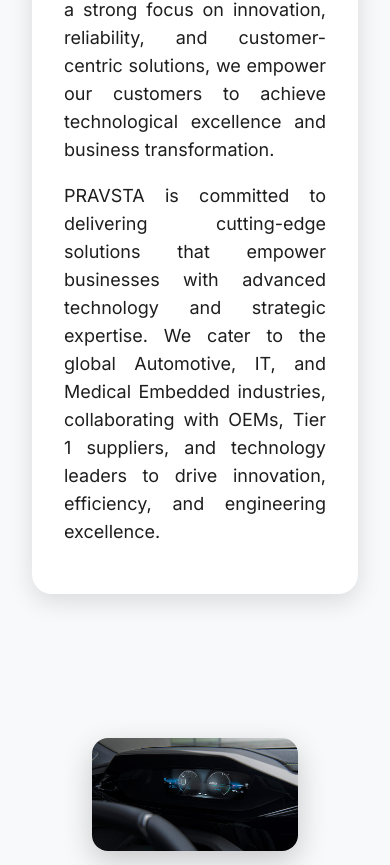
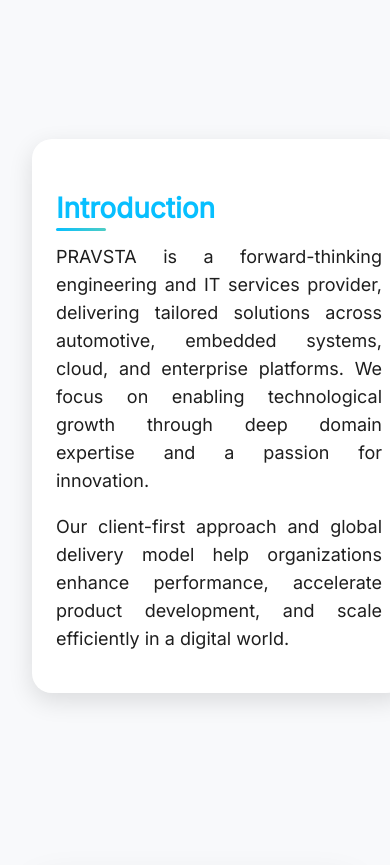
Before and after one commit to vinayaknaganuri7/pravsta, a React (Create React App) app: page / in a window 390 px wide. Shown: the part 1129-1994 px from the top of the page. Built offline with nearby package versions, Linux system fonts and the light colour scheme.

Commit message:
Section created

```diff
--- a/src/pages/Home.css
+++ b/src/pages/Home.css
@@ -1,5 +1,4 @@
-/* Home.css */
-
+/* === General Layout === */
 .home-wrapper {
   background-color: #f8f9fb;
   color: #111;
@@ -11,61 +10,48 @@
   padding: 4rem 2rem;
 }
 
+/* === Section Headings === */
 .home-header {
   font-size: 2rem;
-  font-weight: bold;
+  font-weight: 700;
   text-align: center;
   margin-bottom: 2rem;
-  color: #111;
+  color: #07BFFF;
 }
 
-
+/* === Intro + Vision Section Layout === */
 .intro-row {
   display: flex;
-  flex-direction: row;
-  align-items: center;
-  justify-content: space-around;
+  flex-wrap: wrap;
+  align-items: stretch;
+  justify-content: center;
   gap: 2rem;
-  flex-wrap: wrap;
 }
 
 .intro-image-wrapper {
-  flex: 1;
-  display: flex;
-  justify-content: center;
-  align-items: center;
-  position: relative;
+  flex: 1 1 600px;
+  max-width: 640px;
   padding: 1rem;
 }
 
-.intro-image-wrapper img {
-  max-width: 70%;
+.intro-sub-image {
+  width: 100%;
   height: auto;
-  border-radius: 16px;
-  box-shadow: 0 10px 30px rgba(0, 0, 0, 0.2);
+  object-fit: cover;
+  border-radius: 20px;
+  box-shadow: 0 20px 40px rgba(0, 0, 0, 0.12);
   transition: transform 0.4s ease, box-shadow 0.4s ease;
 }
 
-/* Optional hover effect */
-.intro-image-wrapper img:hover {
+.intro-sub-image:hover {
   transform: scale(1.03);
-  box-shadow: 0 20px 40px rgba(0, 0, 0, 0.25);
-}
-
-
-.intro-sub-image {
-  width: 100%;
-  max-width: 500px;
-  height: auto;
-  border-radius: 20px;
-  box-shadow: 0 10px 30px rgba(0, 0, 0, 0.1);
+  box-shadow: 0 25px 50px rgba(0, 0, 0, 0.18);
 }
 
 .card-grid {
-  flex: 1;
-  display: flex;
-  justify-content: center;
-  align-items: center;
+  flex: 1 1 600px;
+  max-width: 640px;
+  padding: 1rem;
 }
 
 .info-card {
@@ -73,68 +59,130 @@
   padding: 2rem;
   border-radius: 20px;
   box-shadow: 0 8px 24px rgba(0, 0, 0, 0.12);
-  max-width: 100%;
   width: 100%;
-  max-width: 640px;
   text-align: left;
+  font-family: 'Inter', 'Poppins', sans-serif;
   transition: transform 0.3s ease, box-shadow 0.3s ease;
-  font-family: 'Inter', 'Poppins', 'Segoe UI', sans-serif;
 }
 
-/* Optional hover effect */
 .info-card:hover {
-  transform: translateY(-5px);
+  transform: translateY(-4px);
   box-shadow: 0 12px 32px rgba(0, 0, 0, 0.15);
 }
 
-
 .info-card h3 {
-  font-size: 1.75rem; /* 28px */
+  font-size: 1.75rem;
   font-weight: 700;
   color: #07BFFF;
-  font-family: 'Poppins', 'Segoe UI', sans-serif;
   margin-bottom: 1rem;
   position: relative;
-  letter-spacing: -0.3px;
-  line-height: 1.3;
 }
 
-/* Optional decorative underline */
 .info-card h3::after {
   content: "";
   position: absolute;
+  bottom: -6px;
   left: 0;
-  bottom: -6px;
   height: 3px;
   width: 50px;
   background: linear-gradient(90deg, #07BFFF, #4ecdc4);
   border-radius: 4px;
 }
 
-/* Optional subtle hover glow */
-.info-card h3:hover {
-  text-shadow: 0 2px 8px rgba(7, 191, 255, 0.3);
-  transform: translateY(-1px);
-  transition: all 0.3s ease;
-}
-
-
 .info-card p {
   font-size: 18px;
   line-height: 28px;
-  margin-bottom: 1rem;
   text-align: justify;
   color: #1e1e1e;
-  font-family: 'Inter', 'Poppins', 'Segoe UI', Roboto, sans-serif;
+  margin-bottom: 1rem;
 }
 
+/* === Technology Grid Section === */
+.tech-grid {
+  display: grid;
+  grid-template-columns: repeat(auto-fit, minmax(280px, 1fr));
+  gap: 2rem;
+  margin-top: 2rem;
+  justify-items: center;
+}
+
+.tech-card {
+  background-color: #ffffff;
+  border-radius: 20px;
+  box-shadow: 0 6px 20px rgba(0, 0, 0, 0.1);
+  padding: 2rem;
+  text-align: center;
+  transition: transform 0.3s ease, box-shadow 0.3s ease;
+  width: 100%;
+  max-width: 400px;
+}
+
+.tech-card:hover {
+  transform: translateY(-6px);
+  box-shadow: 0 12px 28px rgba(0, 0, 0, 0.12);
+}
+
+.tech-card img {
+  width: 100%;
+  height: auto;
+  border-radius: 16px;
+  margin-bottom: 1rem;
+  object-fit: cover;
+}
+
+.tech-card h4 {
+  font-size: 1.25rem;
+  font-weight: 600;
+  color: #0b5ed7;
+  margin-bottom: 1rem;
+}
+
+.tech-card ul {
+  list-style-type: disc;
+  padding-left: 1.5rem;
+  text-align: left;
+  font-size: 16px;
+  color: #333;
+  line-height: 1.6;
+}
+
+.tech-card ul li {
+  margin-bottom: 0.5rem;
+}
+
+/* === Fade Animation === */
+.fade-in {
+  animation: fadeIn 1s ease-in-out both;
+}
+
+@keyframes fadeIn {
+  0% {
+    opacity: 0;
+    transform: translateY(40px);
+  }
+  100% {
+    opacity: 1;
+    transform: translateY(0);
+  }
+}
+
+/* === Responsive Fixes === */
 @media (max-width: 768px) {
   .intro-row {
     flex-direction: column;
-    gap: 3rem;
   }
 
-  .intro-sub-image {
+  .intro-image-wrapper,
+  .card-grid {
     max-width: 100%;
+    padding: 0;
+  }
+
+  .info-card {
+    padding: 1.5rem;
+  }
+
+  .tech-card {
+    padding: 1.5rem;
   }
 }
--- a/src/pages/Home.js
+++ b/src/pages/Home.js
@@ -5,6 +5,12 @@
 import './Home.css';
 import introImage from '../components/pages/images/Intr.jpg';
 import visionImage from '../components/pages/images/car.jpg';
+
+// Updated image icons
+import iotImage from '../components/pages/images/Intr.jpg';
+import cockpitImage from '../components/pages/images/Intr.jpg';
+import dataToolsImage from '../components/pages/images/Intr.jpg';
+import sapImage from '../components/pages/images/Intr.jpg';
 
 const Home = () => {
   return (
@@ -14,7 +20,6 @@
 
       {/* === Introduction Section === */}
       <section className="home-section fade-in">
-
         <div className="intro-row">
           <div className="intro-image-wrapper">
             <img src={introImage} alt="Introduction" className="intro-sub-image" />
@@ -23,15 +28,13 @@
             <div className="info-card">
               <h3>Introduction</h3>
               <p>
-                PRAVSTA is an engineering solution provider specializing in Automotive Embedded Engineering, IT Solutions,
-                and Product-Based Services. With a strong focus on innovation, reliability, and customer-centric solutions,
-                we empower our customers to achieve technological excellence and business transformation.
+                PRAVSTA is a forward-thinking engineering and IT services provider, delivering tailored solutions across
+                automotive, embedded systems, cloud, and enterprise platforms. We focus on enabling technological growth
+                through deep domain expertise and a passion for innovation.
               </p>
               <p>
-                PRAVSTA is committed to delivering cutting-edge solutions that empower businesses with advanced technology
-                and strategic expertise. We cater to the global Automotive, IT, and Medical Embedded industries,
-                collaborating with OEMs, Tier 1 suppliers, and technology leaders to drive innovation, efficiency,
-                and engineering excellence.
+                Our client-first approach and global delivery model help organizations enhance performance,
+                accelerate product development, and scale efficiently in a digital world.
               </p>
             </div>
           </div>
@@ -40,7 +43,6 @@
 
       {/* === Vision Section === */}
       <section className="home-section fade-in">
-
         <div className="intro-row">
           <div className="intro-image-wrapper">
             <img src={visionImage} alt="Vision" className="intro-sub-image" />
@@ -49,12 +51,74 @@
             <div className="info-card">
               <h3>Our Vision</h3>
               <p>
-                Our vision is to be a trusted global partner, driving digital transformation and innovation across the automotive,
-                IT, and embedded systems. We are committed to a customer-centric approach, ensuring quality, reliability, and excellence
-                in execution, while leveraging our expertise to deliver innovative solutions that empower businesses worldwide.
+                To be a global technology leader, transforming industries through smart engineering and intelligent digital
+                solutions. We aim to drive innovation in every line of code, every embedded system, and every connected vehicle.
+              </p>
+              <p>
+                With a strong foundation in integrity and engineering excellence, we help businesses embrace the future with confidence.
               </p>
             </div>
           </div>
+        </div>
+      </section>
+
+      {/* === Core Technology Expertise Section === */}
+      <section className="home-section fade-in">
+        <h3 className="home-header">Our Core Technology Expertise</h3>
+        <div className="tech-grid">
+
+          {/* === IoT & Connectivity === */}
+          <div className="tech-card">
+            <img src={iotImage} alt="IoT & Connectivity" />
+            <h4>IoT & Connectivity Testing</h4>
+            <ul>
+              <li>Bluetooth Functional & Interoperability Testing</li>
+              <li>Wi-Fi, 4G, 5G Protocol Validation</li>
+              <li>Android Auto & Apple CarPlay Certification</li>
+              <li>Device Integration Testing (Smartphones, Wearables)</li>
+              <li>End-to-End IoT Ecosystem Testing</li>
+            </ul>
+          </div>
+
+          {/* === SDV & Cockpit === */}
+          <div className="tech-card">
+            <img src={cockpitImage} alt="SDV Cockpit" />
+            <h4>SDV & Connected Cockpit</h4>
+            <ul>
+              <li>Digital Instrument Cluster Development</li>
+              <li>IVI (In-Vehicle Infotainment) Systems</li>
+              <li>Telematics & Connectivity Modules</li>
+              <li>Over-the-Air (FOTA/SOTA) Solutions</li>
+              <li>ECU Software Development & Validation</li>
+            </ul>
+          </div>
+
+          {/* === Data Science & Tools === */}
+          <div className="tech-card">
+            <img src={dataToolsImage} alt="Data Science Tools" />
+            <h4>Data Science & Engineering</h4>
+            <ul>
+              <li>Data Pipeline & Visualization Solutions</li>
+              <li>AI/ML Model Development & Training</li>
+              <li>Cloud-native Web & Mobile Apps</li>
+              <li>DevOps, CI/CD Implementation</li>
+              <li>Custom Dashboards & Analytics</li>
+            </ul>
+          </div>
+
+          {/* === SAP Services === */}
+          <div className="tech-card">
+            <img src={sapImage} alt="SAP Enterprise" />
+            <h4>SAP & Enterprise Solutions</h4>
+            <ul>
+              <li>Real Estate Data Migration (RE-FX, FI)</li>
+              <li>Custom ABAP/OO Programming</li>
+              <li>SAP Basis Administration</li>
+              <li>Functional Support (FI, SD, MM)</li>
+              <li>SAP BTP & Integration Scenarios</li>
+            </ul>
+          </div>
+
         </div>
       </section>
 
```
